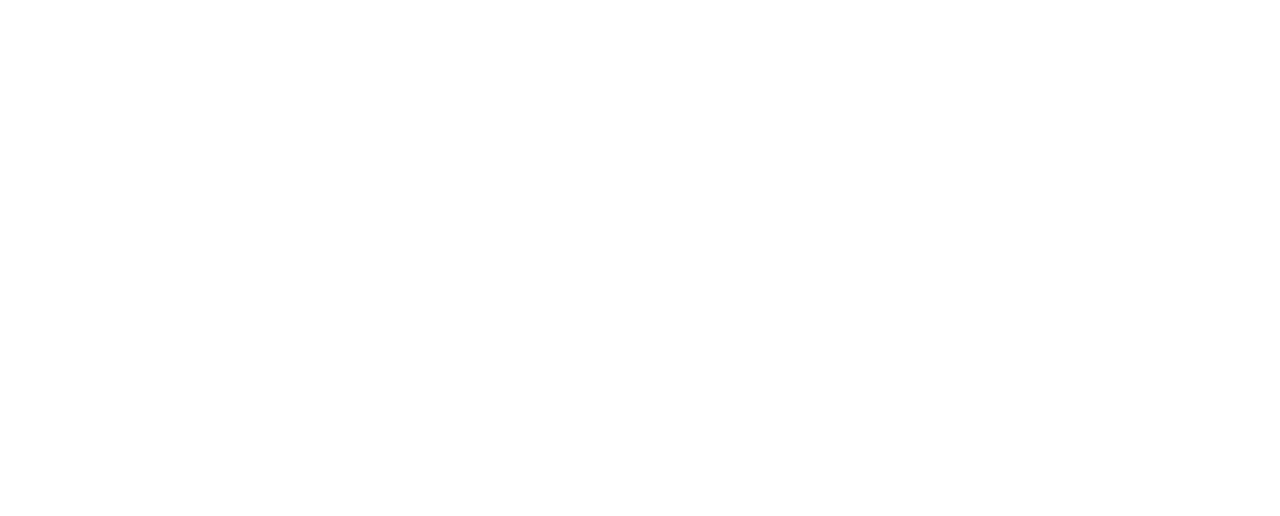
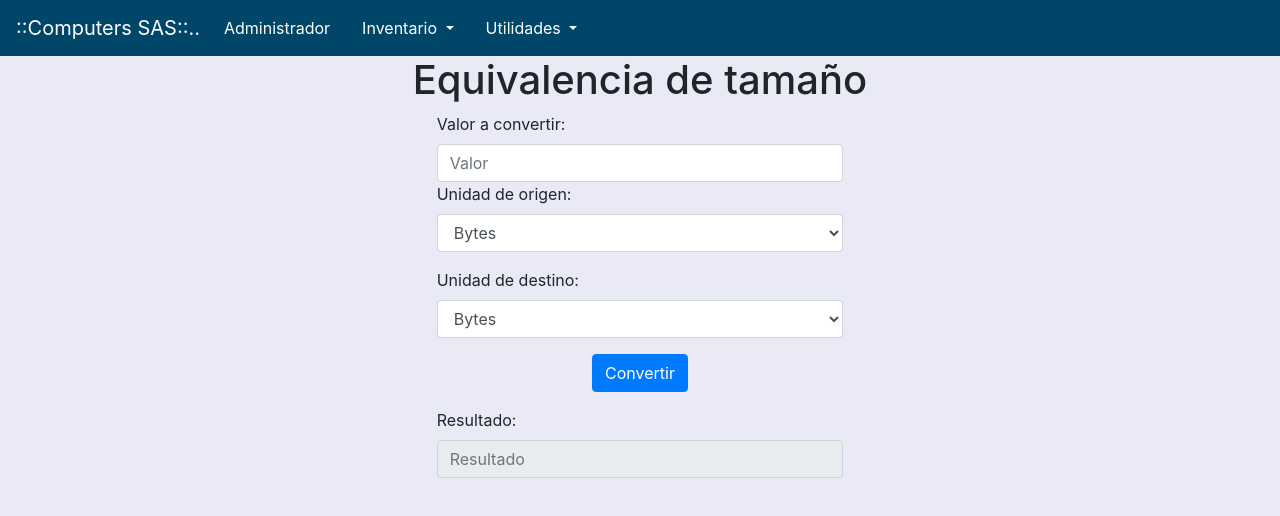
Before and after one commit to oibabativab/psw_2022, a plain HTML site: page fase_3/utilidades/bytes.html in a window 1280 px wide. Drawn offline with nearby package versions, Linux system fonts and the light colour scheme.

Commit message:
Implementar utilidades de cálculo: Conversor de unidades de bytes y Calculadora de utilidades y valor de venta

```diff
--- a/fase_3/utilidades/bytes.html
+++ b/fase_3/utilidades/bytes.html
@@ -0,0 +1,121 @@
+<!DOCTYPE html>
+<html lang="en">
+
+<head>
+    <title>Programaci&oacute;n de sitios web</title>
+    <meta charset="utf-8">
+    <meta name="viewport" content="width=device-width, initial-scale=1">
+
+
+    <link rel="stylesheet" href="https://cdn.jsdelivr.net/npm/bootstrap@4.5.3/dist/css/bootstrap.min.css"
+        integrity="sha384-TX8t27EcRE3e/ihU7zmQxVncDAy5uIKz4rEkgIXeMed4M0jlfIDPvg6uqKI2xXr2" crossorigin="anonymous">
+    <link rel="stylesheet" type="text/css" href="../styles.css" />
+
+
+    <script>
+        function convertir() {
+            var valorInicial = document.getElementById('valorAConvertir').value;
+            var unidadInicial = document.getElementById('unidadOrigen').value;
+            var unidadFinal = document.getElementById('unidadDestino').value;
+
+            var resultado = (parseFloat(valorInicial) / parseFloat(unidadInicial)) * parseFloat(unidadFinal);
+            document.getElementById('valorConvertido').value = resultado
+        }
+
+    </script>
+</head>
+
+<body>
+    <nav class="navbar navbar-expand-md">
+        <a class="navbar-brand" href="#">::Computers SAS::..</a>
+        <button class="navbar-toggler navbar-dark" type="button" data-toggle="collapse" data-target="#main-navigation">
+            <span class="navbar-toggler-icon"></span>
+        </button>
+        <div class="collapse navbar-collapse" id="main-navigation">
+            <ul class="navbar-nav">
+                <li class="nav-item">
+                    <a class="nav-link" href="#">Administrador</a>
+                </li>
+                <li class="nav-item dropdown">
+                    <a class="nav-link dropdown-toggle" href="#" id="inventario" role="button" data-bs-toggle="dropdown"
+                        aria-expanded="false">
+                        Inventario
+                    </a>
+                    <ul class="dropdown-menu" aria-labelledby="inventario">
+                        <li><a class="dropdown-item" href="../inventario/registro.html">Registro productos</a></li>
+                        <li><a class="dropdown-item" href="../inventario/actualizacion.html">Actualizaci&oacute;n de
+                                productos</a></li>
+                        <li><a class="dropdown-item" href="../inventario/eliminar.html">Eliminaci&oacute;n de
+                                productos</a>
+                        </li>
+                        <li><a class="dropdown-item" href="../inventario/consulta.html">Consulta productos</a></li>
+                    </ul>
+                </li>
+                <li class="nav-item dropdown">
+                    <a class="nav-link dropdown-toggle" href="#" id="navbarDropdown" role="button"
+                        data-bs-toggle="dropdown" aria-expanded="false">
+                        Utilidades
+                    </a>
+                    <ul class="dropdown-menu" aria-labelledby="navbarDropdown">
+                        <li><a class="dropdown-item" href="./calculadora.html">Calculadora</a></li>
+                        <li><a class="dropdown-item" href="./bytes.html">Equivalencia bytes</a></li>
+                    </ul>
+                </li>
+            </ul>
+        </div>
+    </nav>
+
+    <h1>Equivalencia de tama&ntilde;o</h1>
+    <form>
+        <div class="row justify-content-center">
+            <div class="col-4">
+                <label for="valorAConvertir" class="form-label">Valor a convertir:</label>
+                <input type="text" class="form-control" id="valorAConvertir" placeholder="Valor">
+            </div>
+        </div>
+        <div class="form-group row justify-content-center">
+            <div class="col-4">
+                <label for="unidadOrigen">Unidad de origen:</label>
+                <select class="form-control" id="unidadOrigen">
+                    <option value="1000">Bytes</option>
+                    <option value="1">Kilobyte</option>
+                    <option value="0.001">Megabyte</option>
+                    <option value="0.000001">Gigabyte</option>
+                    <option value="0.000000001">Terabyte</option>
+                </select>
+            </div>
+        </div>
+
+        <div class="form-group row justify-content-center">
+            <div class="col-4">
+                <label for="unidadDestino">Unidad de destino:</label>
+                <select class="form-control" id="unidadDestino">
+                    <option value="1000">Bytes</option>
+                    <option value="1">Kilobyte</option>
+                    <option value="0.001">Megabyte</option>
+                    <option value="0.000001">Gigabyte</option>
+                    <option value="0.000000001">Terabyte</option>
+                </select>
+            </div>
+        </div>
+        <div class="row justify-content-center m-3">
+            <button type="button" class="btn btn-primary text-center" onclick="convertir()">Convertir</button>
+        </div>
+
+        <div class="row justify-content-center">
+            <div class="col-4">
+                <label for="valorConvertido" class="form-label">Resultado:</label>
+                <input type="text" class="form-control" id="valorConvertido" placeholder="Resultado" disabled>
+            </div>
+        </div>
+    </form>
+
+    <script src="https://cdn.jsdelivr.net/npm/bootstrap@5.1.3/dist/js/bootstrap.bundle.min.js"
+        integrity="sha384-ka7Sk0Gln4gmtz2MlQnikT1wXgYsOg+OMhuP+IlRH9sENBO0LRn5q+8nbTov4+1p"
+        crossorigin="anonymous"></script>
+    <script src="https://code.jquery.com/jquery-3.5.1.min.js"
+        integrity="sha256-9/aliU8dGd2tb6OSsuzixeV4y/faTqgFtohetphbbj0=" crossorigin="anonymous"></script>
+
+</body>
+
+</html>
```
Also changed, not shown: fase_3/utilidades/calculadora.html (+73 -2 lines).
